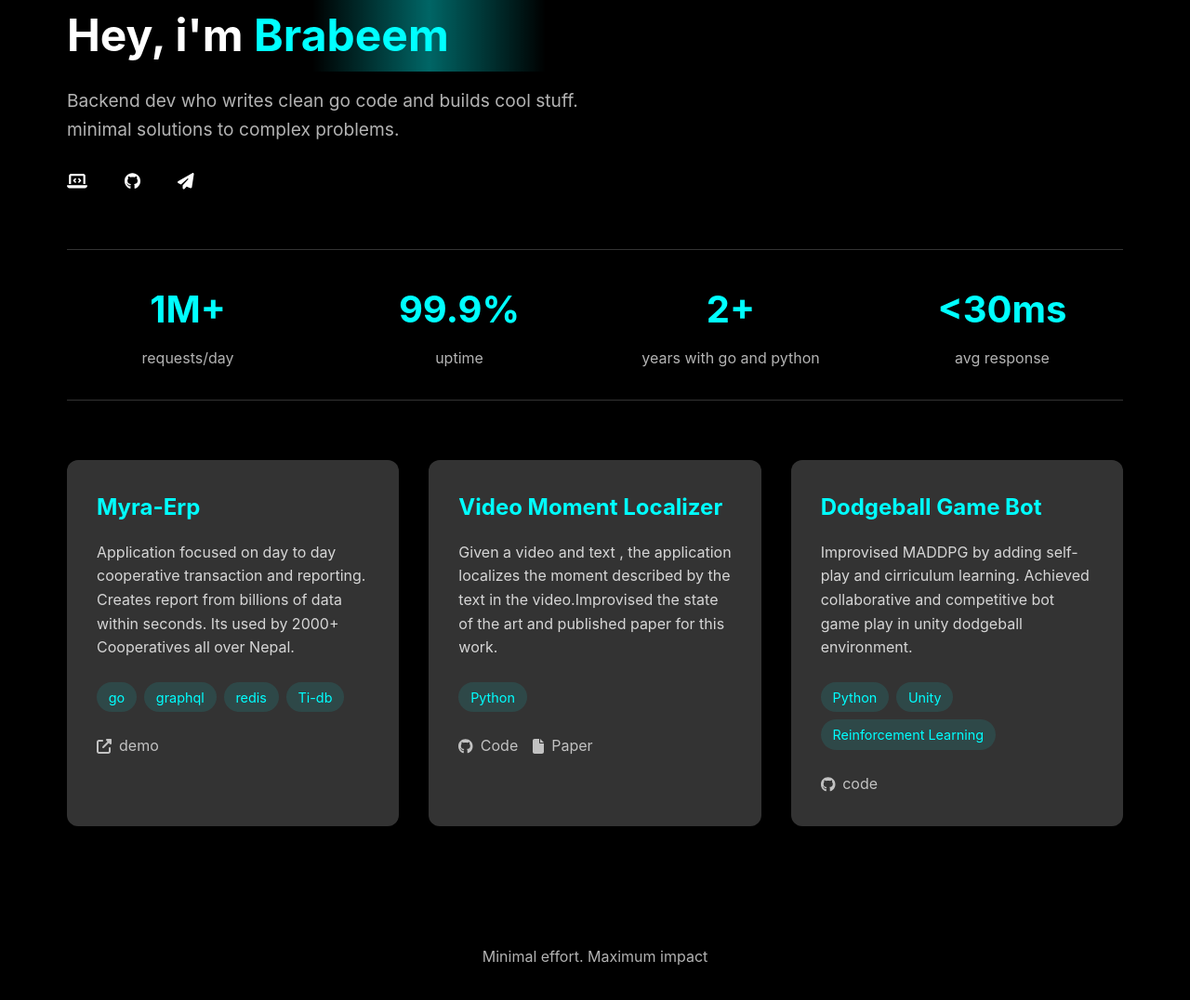
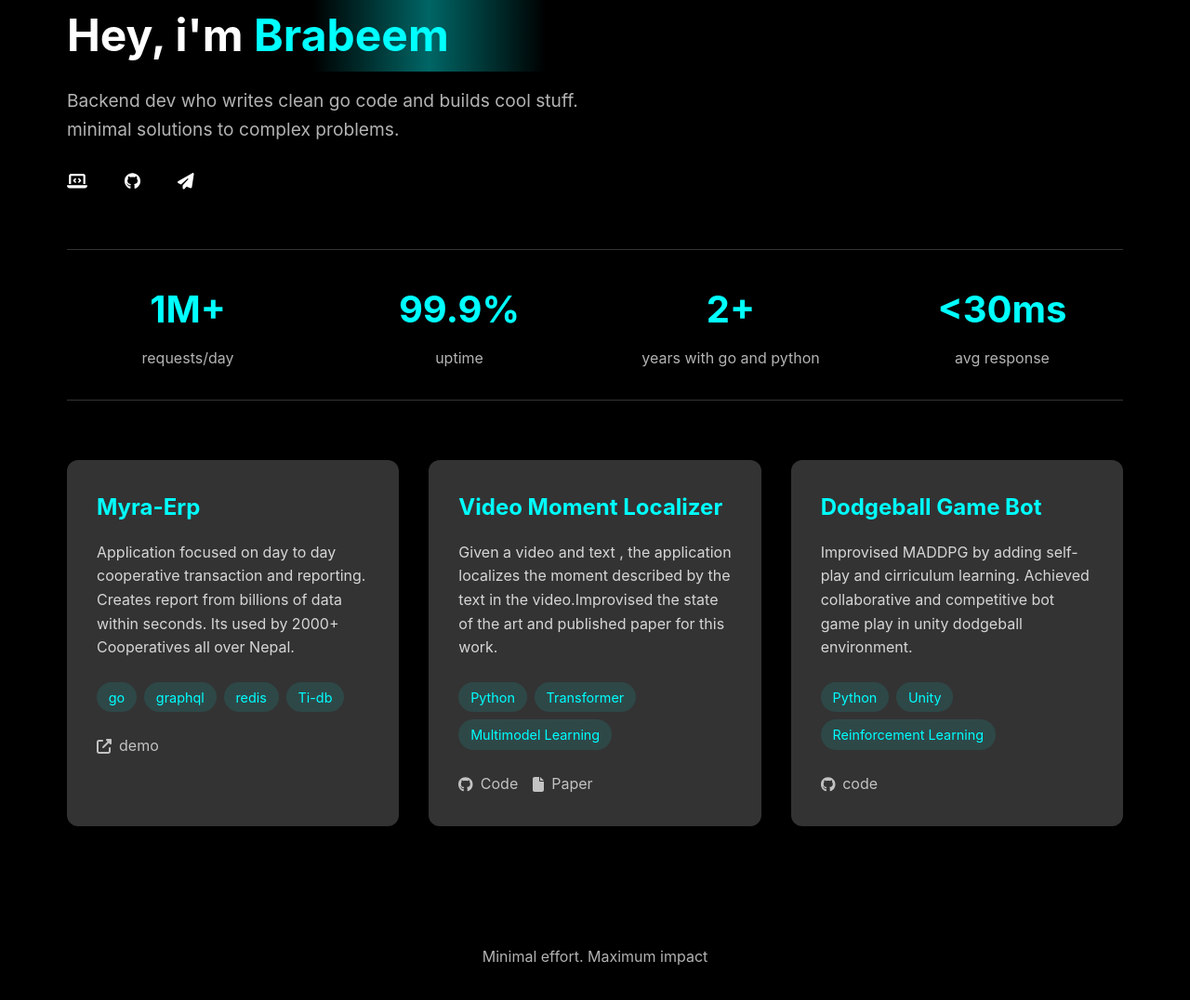
Before and after one commit to brabeem/brabeem.github.io, a plain HTML site: page index.html in a window 1280 px wide. Shown: the whole page at 93% size. Drawn offline with Linux system fonts and the light colour scheme.

Commit message:
Update index.html

```diff
--- a/index.html
+++ b/index.html
@@ -301,6 +301,8 @@
                     <p class="project-description">Given a video and text , the application localizes the moment described by the text in the video.Improvised the state of the art and published paper for this work.</p>
                     <div class="tech-stack">
                         <span class="tech">Python</span>
+                        <span class="tech">Transformer</span>
+                        <span class="tech">Multimodel Learning</span>
                     </div>
                     <div class="project-links">
                         <a href="https://github.com/brabeem/Cross-modal-Contrastive-Learning-with-Asymmetric-Co-attention-Network-for-Video-Moment-Retrieval"><i class="fab fa-github"></i> Code</a>
```
